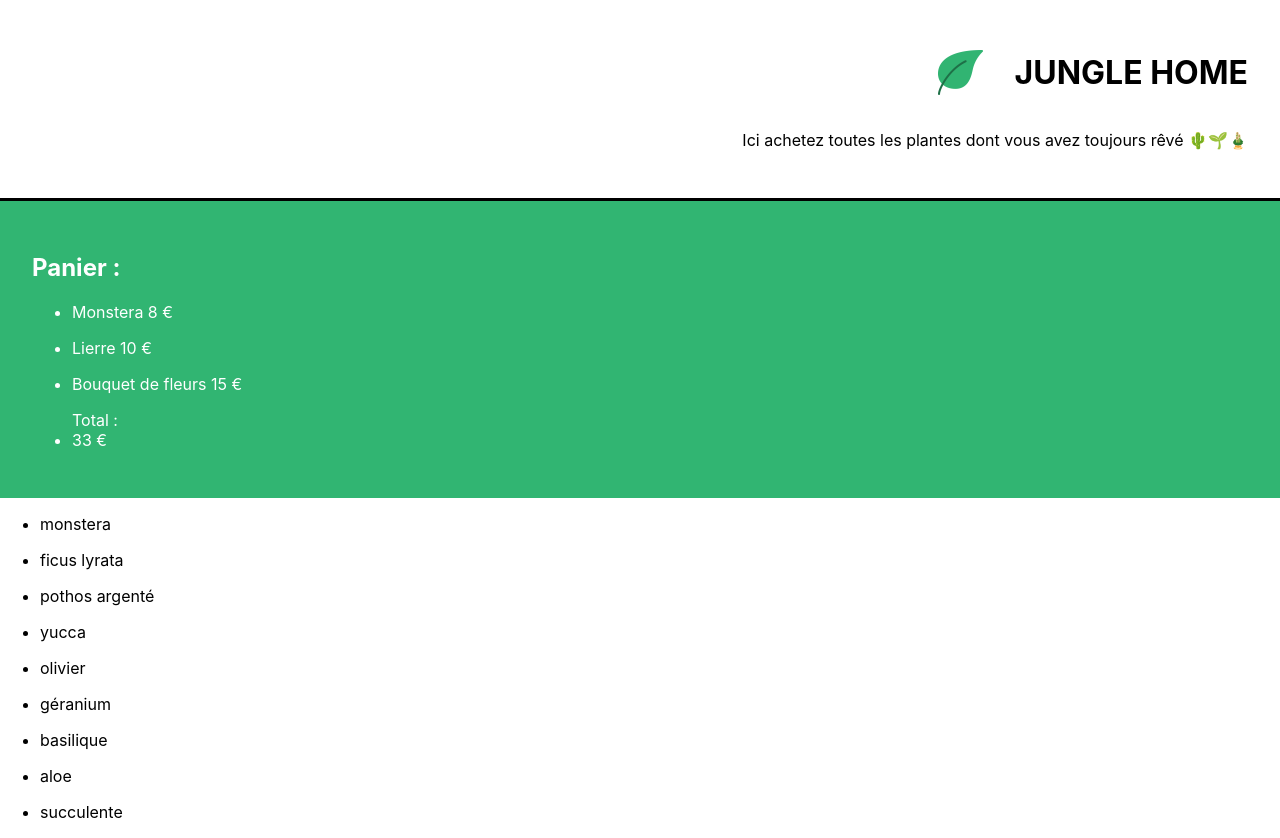
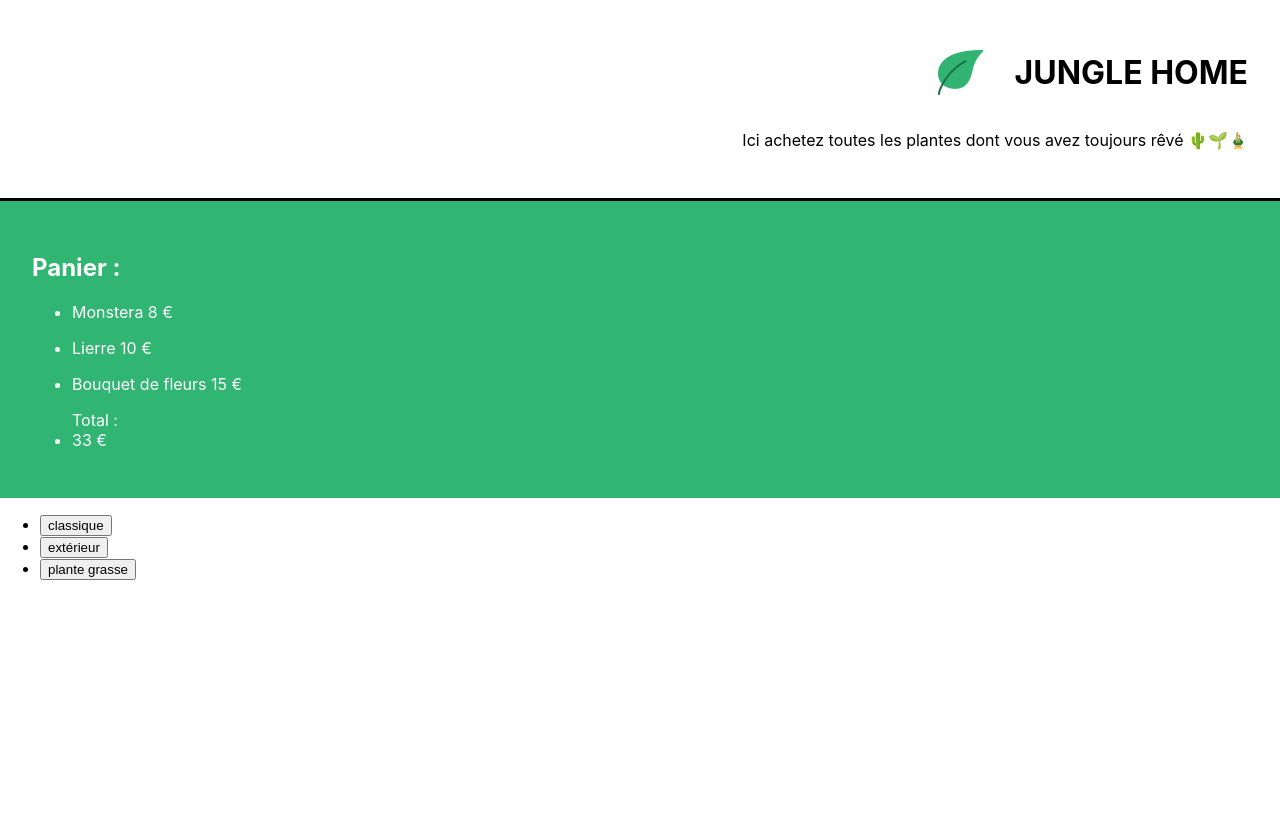
Before and after one commit to MaximePierre/jungle-home, a React (Create React App) app: page / in a window 1280 px wide. After the commit the page ends 800 px from the top, so only its background shows below. Built offline with nearby package versions, Linux system fonts and the light colour scheme.

Commit message:
mod  ShoppingList

```diff
--- a/src/components/ShoppingList.js
+++ b/src/components/ShoppingList.js
@@ -1,16 +1,75 @@
 import {plantList} from '../datasTest/plantList'
+// import {useState} from 'react';
+
+
+const categorys = [];
+
+
+    plantList.forEach(function (object) {
+
+        let categoryIsUnik = categorys.includes(object.category);
+
+        if ( categoryIsUnik === false) {
+            categorys.push(object.category);
+        }else {
+            // send to error page
+        }
+    });
+//console.log(categorys);
+
+
+
+
+
 
 export default function ShoppingList() {
+
+    function CategorySelected(value){
+    const productOnCat = [];
+    //console.log(productOnCat)
+
+     const keys = value.target.value;
+
+    plantList.forEach(function (object){
+        let objectIsUnik = productOnCat.includes(keys)
+        if (object.category === keys){
+            if (objectIsUnik === false){
+                productOnCat.push(object)
+            }
+
+         }
+     })
+     console.log(productOnCat)
+     return (
+                productOnCat.map(product =>
+                    <li key={product}>
+                        <p>{product.name}</p>
+                    </li>
+        )
+     )
+  }
     return (
         <>
             <ul>
-                {plantList.map(plant =>
+                {
+                   categorys.map(cat =>
+                                        <li key={cat}>
+                                           <button value={cat} onClick={CategorySelected}>
+                                                {cat}
+                                           </button>
+                                        </li>
+                                        )
+                }
+                {/* {plantList.map(plant =>
                                         <li key={plant.id}>
                                             <p>
-                                                {plant.name}
+                                                {plant.category}
                                             </p>
                                         </li>
-                )}
+                )} */}
+            </ul>
+            <ul>
+                 {/* <CategorySelected /> */}
             </ul>
         </>
 
```
